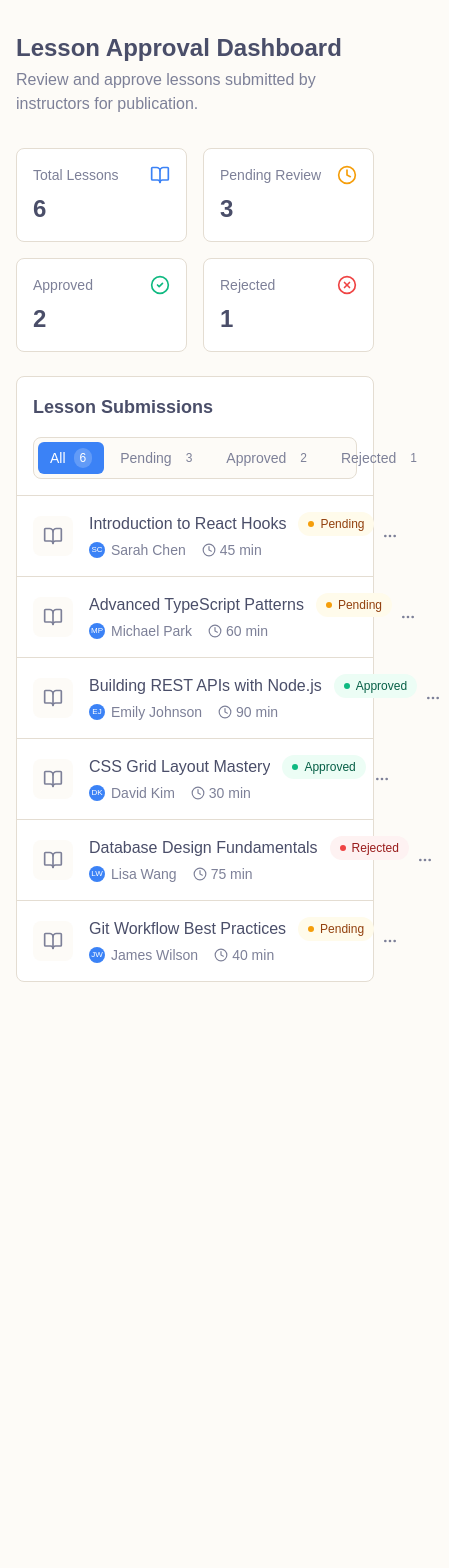
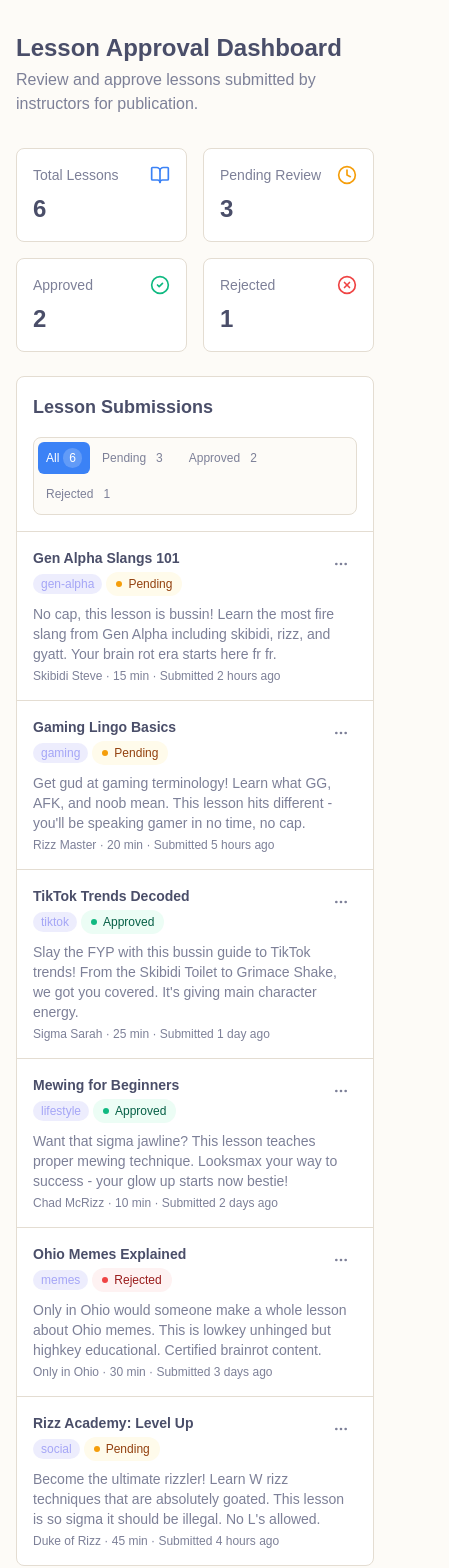
Before and after one commit to KevanSoon/CS203, a Next.js app in the folder frontend/: page /webadmin/application in a window 390 px wide. Shown: the top 1568 px of the page, 449 px wide, since content can reach past the window. Before the commit the page ends 1014 px from the top, so only its background shows below. Built offline with nearby package versions, Linux system fonts and the light colour scheme.

Commit message:
refactor: mobile UI and content

```diff
--- a/frontend/app/webadmin/application/components/filter-tabs.tsx
+++ b/frontend/app/webadmin/application/components/filter-tabs.tsx
@@ -28,12 +28,12 @@ export function FilterTabs({
   ]
 
   return (
-    <div className="flex items-center gap-1 rounded-lg border border-border bg-background p-1">
+    <div className="flex flex-wrap items-center gap-1 rounded-lg border border-border bg-background p-1">
       {tabs.map((tab) => (
         <button
           key={tab.value}
           onClick={() => onFilterChange(tab.value)}
-          className={`flex items-center gap-2 rounded-md px-3 py-1.5 text-sm font-medium transition-colors ${
+          className={`flex items-center gap-1 sm:gap-2 rounded-md px-2 sm:px-3 py-1.5 text-xs sm:text-sm font-medium transition-colors ${
             activeFilter === tab.value
               ? `${tab.activeColor} text-white`
               : "text-muted-foreground hover:text-foreground"
--- a/frontend/app/webadmin/application/components/lesson-row.tsx
+++ b/frontend/app/webadmin/application/components/lesson-row.tsx
@@ -1,7 +1,7 @@
 "use client"
 
 import { useState, useRef, useEffect } from "react"
-import { Check, X, Eye, MoreHorizontal, Clock, BookOpen } from "lucide-react"
+import { Check, X, Eye, MoreHorizontal, BookOpen } from "lucide-react"
 import { StatusBadge } from "./status-badge"
 
 type LessonStatus = "pending" | "approved" | "rejected"
@@ -33,12 +33,6 @@ export function LessonRow({
   const [menuOpen, setMenuOpen] = useState(false)
   const menuRef = useRef<HTMLDivElement>(null)
 
-  const initials = lesson.author
-    .split(" ")
-    .map((n) => n[0])
-    .join("")
-    .toUpperCase()
-
   useEffect(() => {
     function handleClickOutside(event: MouseEvent) {
       if (menuRef.current && !menuRef.current.contains(event.target as Node)) {
@@ -50,50 +44,35 @@ export function LessonRow({
   }, [])
 
   return (
-    <div className="flex items-center justify-between px-4 py-4 transition-colors hover:bg-background">
-      <div className="flex items-center gap-4">
-        <div className="flex h-10 w-10 items-center justify-center rounded-lg bg-background">
-          <BookOpen className="h-5 w-5 text-muted-foreground" />
+    <div className="px-4 py-4 transition-colors hover:bg-background">
+      <div className="flex items-start gap-3">
+        <div className="hidden sm:block p-3 rounded-lg bg-primary/10 shrink-0">
+          <BookOpen className="h-5 w-5 text-primary" />
         </div>
-        <div className="min-w-0">
-          <div className="flex items-center gap-3">
-            <h3 className="truncate font-medium text-foreground">
+        <div className="flex-1 min-w-0">
+          <div className="flex items-start justify-between gap-2">
+            <div className="flex-1 min-w-0">
+              <p className="text-sm font-semibold text-foreground mb-1">
                 {lesson.title}
-            </h3>
+              </p>
+              <div className="flex flex-wrap items-center gap-1 mb-2">
+                <span className="px-2 py-0.5 text-xs rounded-full bg-primary/20 text-primary">
+                  {lesson.category}
+                </span>
                 <StatusBadge status={lesson.status} />
               </div>
-          <div className="mt-1 flex items-center gap-4 text-sm text-muted-foreground">
-            <div className="flex items-center gap-1.5">
-              <div className="flex h-4 w-4 items-center justify-center rounded-full bg-accent text-[8px] font-medium text-white">
-                {initials}
             </div>
-              <span>{lesson.author}</span>
-            </div>
-            <span className="hidden sm:inline">{lesson.category}</span>
-            <div className="flex items-center gap-1">
-              <Clock className="h-3.5 w-3.5" />
-              <span>{lesson.duration}</span>
-            </div>
-          </div>
-        </div>
-      </div>
-
-      <div className="flex items-center gap-2">
-        <span className="mr-2 hidden text-sm text-muted-foreground lg:inline">
-          {lesson.submittedAt}
-        </span>
-
-        <div className="relative" ref={menuRef}>
+            <div className="relative shrink-0" ref={menuRef}>
               <button
                 onClick={() => setMenuOpen(!menuOpen)}
-            className="flex h-8 w-8 items-center justify-center rounded-lg text-muted-foreground transition-colors hover:bg-background hover:text-foreground"
+                className="p-2 text-muted-foreground hover:text-foreground rounded-lg transition-colors"
                 aria-label="More options"
               >
                 <MoreHorizontal className="h-4 w-4" />
               </button>
 
               {menuOpen && (
-            <div className="absolute right-0 top-full z-10 mt-1 w-40 rounded-lg border border-border bg-card py-1 shadow-lg">
+                <div className="absolute right-0 top-full z-10 mt-1 w-36 rounded-lg border border-border bg-card py-1 shadow-lg">
                   <button
                     onClick={() => {
                       onPreview(lesson)
@@ -132,6 +111,12 @@ export function LessonRow({
               )}
             </div>
           </div>
+          <p className="text-sm text-muted-foreground mb-1">{lesson.description}</p>
+          <p className="text-xs text-muted-foreground">
+            {lesson.author} · {lesson.duration} · Submitted {lesson.submittedAt}
+          </p>
+        </div>
+      </div>
     </div>
   )
 }
--- a/frontend/app/webadmin/application/page.tsx
+++ b/frontend/app/webadmin/application/page.tsx
@@ -30,63 +30,63 @@ export interface LessonStats {
 const mockLessons: Lesson[] = [
   {
     id: "1",
-    title: "Introduction to React Hooks",
-    author: "Sarah Chen",
-    category: "Frontend",
-    duration: "45 min",
+    title: "Gen Alpha Slangs 101",
+    author: "Skibidi Steve",
+    category: "gen-alpha",
+    duration: "15 min",
     status: "pending",
     submittedAt: "2 hours ago",
-    description: "Learn the fundamentals of React Hooks including useState, useEffect, and custom hooks. This lesson covers practical examples and best practices for modern React development.",
+    description: "No cap, this lesson is bussin! Learn the most fire slang from Gen Alpha including skibidi, rizz, and gyatt. Your brain rot era starts here fr fr.",
   },
   {
     id: "2",
-    title: "Advanced TypeScript Patterns",
-    author: "Michael Park",
-    category: "TypeScript",
-    duration: "60 min",
+    title: "Gaming Lingo Basics",
+    author: "Rizz Master",
+    category: "gaming",
+    duration: "20 min",
     status: "pending",
     submittedAt: "5 hours ago",
-    description: "Explore advanced TypeScript patterns including conditional types, mapped types, and template literal types. Perfect for developers looking to level up their TypeScript skills.",
+    description: "Get gud at gaming terminology! Learn what GG, AFK, and noob mean. This lesson hits different - you'll be speaking gamer in no time, no cap.",
   },
   {
     id: "3",
-    title: "Building REST APIs with Node.js",
-    author: "Emily Johnson",
-    category: "Backend",
-    duration: "90 min",
+    title: "TikTok Trends Decoded",
+    author: "Sigma Sarah",
+    category: "tiktok",
+    duration: "25 min",
     status: "approved",
     submittedAt: "1 day ago",
-    description: "A comprehensive guide to building scalable REST APIs using Node.js and Express. Covers routing, middleware, authentication, and error handling.",
+    description: "Slay the FYP with this bussin guide to TikTok trends! From the Skibidi Toilet to Grimace Shake, we got you covered. It's giving main character energy.",
   },
   {
     id: "4",
-    title: "CSS Grid Layout Mastery",
-    author: "David Kim",
-    category: "CSS",
-    duration: "30 min",
+    title: "Mewing for Beginners",
+    author: "Chad McRizz",
+    category: "lifestyle",
+    duration: "10 min",
     status: "approved",
     submittedAt: "2 days ago",
-    description: "Master CSS Grid Layout with practical examples. Learn how to create complex layouts with minimal code and responsive design patterns.",
+    description: "Want that sigma jawline? This lesson teaches proper mewing technique. Looksmax your way to success - your glow up starts now bestie!",
   },
   {
     id: "5",
-    title: "Database Design Fundamentals",
-    author: "Lisa Wang",
-    category: "Database",
-    duration: "75 min",
+    title: "Ohio Memes Explained",
+    author: "Only in Ohio",
+    category: "memes",
+    duration: "30 min",
     status: "rejected",
     submittedAt: "3 days ago",
-    description: "Learn the principles of database design including normalization, indexing, and query optimization. Covers both SQL and NoSQL approaches.",
+    description: "Only in Ohio would someone make a whole lesson about Ohio memes. This is lowkey unhinged but highkey educational. Certified brainrot content.",
   },
   {
     id: "6",
-    title: "Git Workflow Best Practices",
-    author: "James Wilson",
-    category: "DevOps",
-    duration: "40 min",
+    title: "Rizz Academy: Level Up",
+    author: "Duke of Rizz",
+    category: "social",
+    duration: "45 min",
     status: "pending",
     submittedAt: "4 hours ago",
-    description: "Discover effective Git workflows for team collaboration. Covers branching strategies, code review practices, and CI/CD integration.",
+    description: "Become the ultimate rizzler! Learn W rizz techniques that are absolutely goated. This lesson is so sigma it should be illegal. No L's allowed.",
   },
 ]
 
```
Lines whose indentation alone changed are shown as unchanged.
